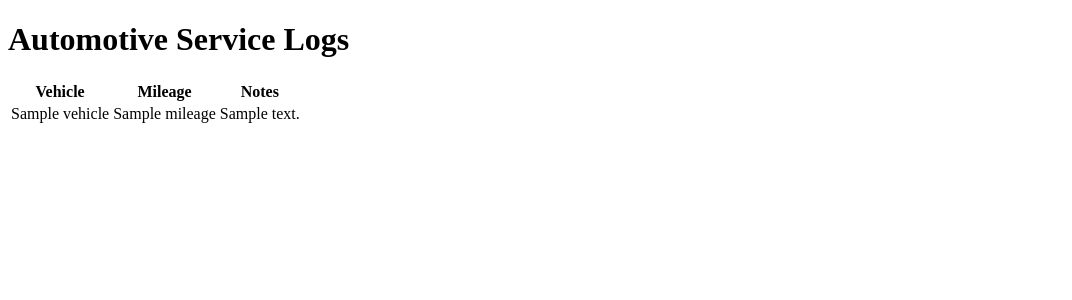
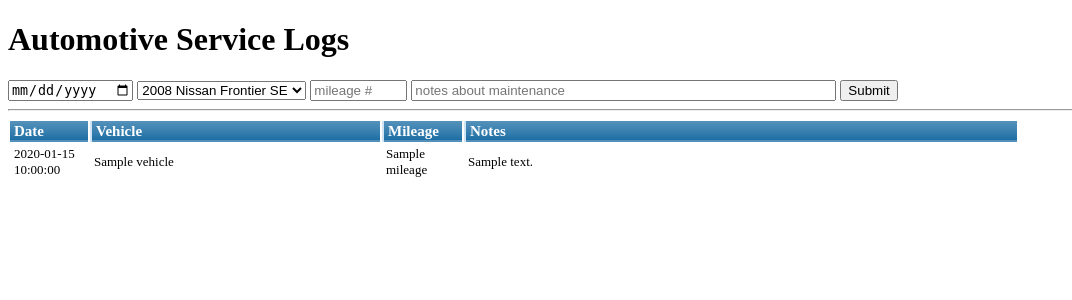
Before and after one commit to firedrow/flask_auto_service_log, a Flask app: template app/templates/index.html in a window 1280 px wide. Shown: the top 300 px of the page, without its empty margins (0-1072 px from the left). Run offline with Flask 2, Linux system fonts and the light colour scheme; the template is opened without the code that fills it: most values are stand-ins (such as "Sample title", 1, 10 or a date in 2020).

Commit message:
add date field, worked on html template

```diff
--- a/app/db.py
+++ b/app/db.py
@@ -11,10 +11,11 @@ from tinydb import TinyDB, Query
 db = TinyDB('app/db/service_log.db')
 
 
-def logCreate(db: TinyDB, car: str = None,
+def logCreate(db: TinyDB, date: str = None, car: str = None,
               mileage: int = None, note: str = None):
     """Create new record in the database."""
-    db.insert({'vehicle': car,
+    db.insert({'date': date,
+               'vehicle': car,
                'mileage': mileage,
                'note': note})
 
--- a/app/templates/index.html
+++ b/app/templates/index.html
@@ -11,13 +11,69 @@
         <link rel="icon" type="image/png" sizes="16x16" href="static/favicon-16x16.png">
         <link rel="manifest" href="static/site.webmanifest">
         <link rel="mask-icon" href="static/safari-pinned-tab.svg" color="#5bbad5">
+        <style>
+            /* https://divtable.com/table-styler/ */
+            table.fixed {
+                width: 80%;
+                text-align: left;
+                table-layout: fixed;
+            }
+            table.fixed td, table.fixed th {
+                padding: 2px 4px;
+                overflow: hidden;
+            }
+            /* https://stackoverflow.com/questions/40134586/how-to-set-different-column-in-table-to-be-different-width-in-css */
+            table.fixed td:nth-child(1), table.fixed th:nth-child(1) {
+                width: 70px;
+            }
+            table.fixed td:nth-child(2), table.fixed th:nth-child(2) {
+                width: 280px;
+            }
+            table.fixed td:nth-child(3), table.fixed th:nth-child(3) {
+                width: 70px;
+            }
+            table.fixed tbody td {
+                font-size: 13px;
+            }
+            table.fixed tr:nth-child(even) {
+                background: #D0E4F5;
+            }
+            table.fixed thead {
+                background: #1C6EA4;
+                background: -moz-linear-gradient(top, #5592bb 0%, #327cad 66%, #1C6EA4 100%);
+                background: -webkit-linear-gradient(top, #5592bb 0%, #327cad 66%, #1C6EA4 100%);
+                background: linear-gradient(to bottom, #5592bb 0%, #327cad 66%, #1C6EA4 100%);
+                border-bottom: 2px solid #444444;
+            }
+            table.fixed thead th {
+                font-size: 15px;
+                font-weight: bold;
+                color: #FFFFFF;
+                border-left: 2px solid #D0E4F5;
+            }
+            table.fixed thead th:first-child {
+                border-left: none;
+            }
+        </style>
     </head>
     <body>
         <h1>Automotive Service Logs</h1>
+        <form action="/add" method="post">
+            <input type="date" name="date" required>
+            <select name="vehicle">
+                <option value="2008-Nissan-Frontier_VINNUMBER">2008 Nissan Frontier SE</option>
+                <option value="2010-Chevrolet-Traverse_VINNUMBER">2010 Chevrolet Traverse</option>
+            </select>
+            <input name="mileage" type="text" size="9" required placeholder="mileage #">
+            <input name="notes" type="text" size="50" required placeholder="notes about maintenance">
+            <button>Submit</button>
+        </form>
+        <hr />
         <div class="container">
-            <table>
+            <table class="fixed">
                 <thead>
                     <tr>
+                        <th>Date</th>
                         <th>Vehicle</th>
                         <th>Mileage</th>
                         <th>Notes</th>
@@ -26,6 +82,7 @@
                 <tbody>
                     {% for log in logs %}
                     <tr>
+                        <td>{{log.date}}</td>
                         <td>{{log.vehicle}}</td>
                         <td>{{log.mileage}}</td>
                         <td>{{log.note}}</td>
```
Also changed, not shown: app/views.py (+9 -1 lines).
